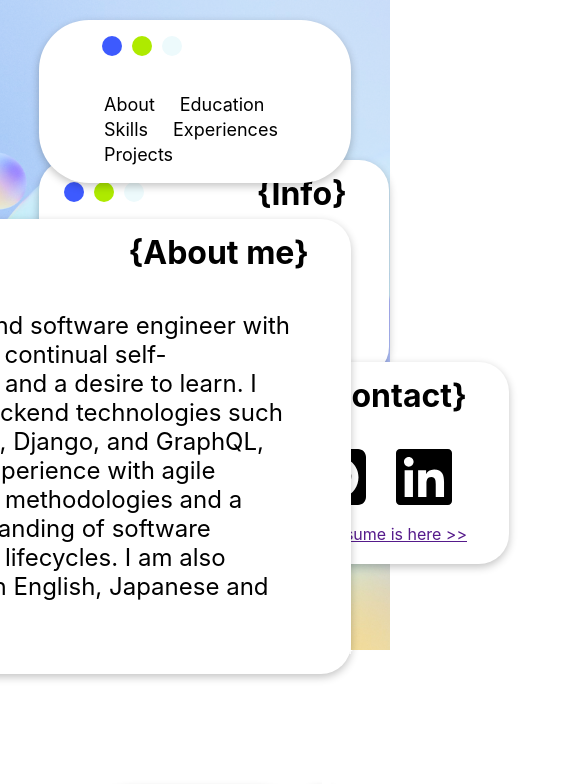
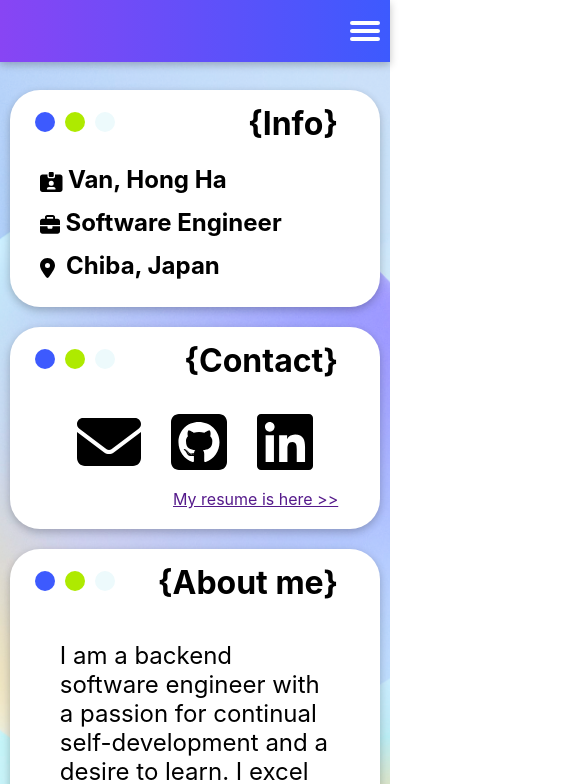
Before and after one commit to vanhongha/portfolio, a React (Create React App) app: page / in a window 390 px wide. Shown: the top 784 px of the page, 585 px wide, since content can reach past the window. Built offline with nearby package versions, Linux system fonts and the light colour scheme.

Commit message:
Update responsive - Header - About

```diff
--- a/src/App.css
+++ b/src/App.css
@@ -1,3 +1,4 @@
+@media only screen and (min-width: 1280px){
 	.App {
 		text-align: center;
 		width: 80%;
@@ -7,3 +8,16 @@
 		left: 0;
 		right: 0;
 	}
+}
+
+@media only screen and (max-width: 1280px){
+	.App {
+		text-align: center;
+		width: 95%;
+		max-width: 1250px;
+		margin: auto;
+		position: absolute;
+		left: 0;
+		right: 0;
+	}
+}
--- a/src/App.js
+++ b/src/App.js
@@ -5,17 +5,16 @@ import Education from "./components/education/Education";
 import Skills from "./components/skills/Skills";
 import Experiences from "./components/experiences/Experiences";
 import Projects from "./components/projects/Projects";
-import ProjectModal from "./components/projects/modal/ProjectModal";
 
 function App() {
 	return (
 		<div className={"App"}>
 			<Header/>
 			<About/>
-			<Education/>
-			<Skills/>
-			<Experiences/>
-			<Projects/>
+			{/*<Education/>*/}
+			{/*<Skills/>*/}
+			{/*<Experiences/>*/}
+			{/*<Projects/>*/}
 		</div>
 	);
 }
--- a/src/components/about/About.js
+++ b/src/components/about/About.js
@@ -1,4 +1,4 @@
-import React from "react";
+import React, {useEffect} from "react";
 import ReactDOM from "react-dom";
 import {FontAwesomeIcon} from '@fortawesome/react-fontawesome';
 import {faIdCardClip, faBriefcase, faLocationDot, faEnvelope} from '@fortawesome/free-solid-svg-icons'
@@ -10,7 +10,7 @@ import background from "../../assets/BG.png"
 import AboutCard from "./AboutCard";
 
 const AboutBG = () => {
-	return (<div className={classes.background} style={{backgroundImage: `url(${background})`}}></div>);
+	return (<div className={classes.background} id={"about-background"} style={{backgroundImage: `url(${background})`}}></div>);
 }
 
 const About = () => {
@@ -58,21 +58,30 @@ const About = () => {
 			</p></div>
 	);
 
+	useEffect(() => {
+		const aboutMe = document.getElementById("about-me");
+		const bg = document.getElementById("about-background");
+		bg.style.height = (aboutMe.offsetTop + 110 + aboutMe.offsetHeight / 2) + "px";
+	});
+
 	return (
 		<div className={classes.container}>
 			{ReactDOM.createPortal(<AboutBG/>, root)}
 			<AboutCard
-				className={"info"}
+				id={"info"}
+				className={classes.info}
 				cardTitle={"Info"}
 				data={infoData}
 			/>
 			<AboutCard
-				className={"contact"}
+				id={"contact"}
+				className={classes.contact}
 				cardTitle={"Contact"}
 				data={contactData}
 			/>
 			<AboutCard
-				className={"about-me"}
+				id={"about-me"}
+				className={classes["about-me"]}
 				cardTitle={"About me"}
 				clearfix={true}
 				data={aboutMeData}
--- a/src/components/about/About.module.css
+++ b/src/components/about/About.module.css
@@ -1,5 +1,4 @@
 .background{
-	height: 650px;
 	position: absolute;
 	width: 100%;
 	background-repeat: no-repeat;
@@ -12,3 +11,40 @@
 	position: relative;
 	height: 686px;
 }
+
+@media only screen and (min-width: 1281px){
+	.background{
+		height: 650px;
+	}
+
+	.info{
+		width: 350px;
+		top: 160px;
+	}
+
+	.contact{
+		width: 350px;
+		top: 145px;
+		margin-left: 120px;
+	}
+
+	.about-me{
+		width: 550px;
+		top: -200px;
+		float: right;
+	}
+}
+
+@media only screen and (max-width: 1280px){
+	.info{
+		margin-top: 90px;
+	}
+
+	.contact{
+		margin-top: 20px;
+	}
+
+	.about-me{
+		margin-top: 20px;
+	}
+}
--- a/src/components/about/AboutCard.js
+++ b/src/components/about/AboutCard.js
@@ -8,7 +8,7 @@ import commonClasses from "../UI/common.module.css"
 const AboutCard = (props) => {
 	const clearFix = props.clearfix??false;
 	return (
-		<Card className={`${classes["about-card"]} ${classes[`${props.className}`]} ${clearFix ? commonClasses.clearfix : ""}`}>
+		<Card className={`${classes["about-card"]} ${props.className} ${clearFix ? commonClasses.clearfix : ""}`} id={props.id}>
 			<div className={classes.header}>
 				<ThreeDot className={classes["three-dot-left"]} />
 				<div className={classes["title-right"]}>
--- a/src/components/about/AboutCard.module.css
+++ b/src/components/about/AboutCard.module.css
@@ -12,23 +12,6 @@
 .about-card .body{
 	min-height: 100px;
 	padding-bottom: 20px;
-}
-
-.about-card.info{
-	width: 350px;
-	top: 160px;
-}
-
-.about-card.contact{
-	width: 350px;
-	top: 145px;
-	margin-left: 120px;
-}
-
-.about-card.about-me{
-	width: 550px;
-	top: -200px;
-	float: right;
 }
 
 .three-dot-left{
--- a/src/components/header/Header.js
+++ b/src/components/header/Header.js
@@ -1,12 +1,20 @@
-import React from "react";
+import React, {useState} from "react";
 import ThreeDot from "../UI/ThreeDot";
 
 import classes from "./Header.module.css";
 import commonClasses from "../UI/common.module.css"
 
 const Header = () => {
-	return(
-		<header className={commonClasses.shadow}>
+	const [openMenu, setOpenMenu] = useState(false);
+
+	const onToggleMenu = (e) => {
+		setOpenMenu(e.target.checked);
+	}
+
+	return (
+		<>
+			<header>
+				<div className={`${classes.desktop} ${commonClasses.shadow}`}>
 					<ThreeDot className={classes["header-left"]}/>
 					<ul className={classes["header-right"]}>
 						<li className={classes.menu}><a href="#about">About</a></li>
@@ -15,7 +23,22 @@ const Header = () => {
 						<li className={classes.menu}><a href="#experiences">Experiences</a></li>
 						<li className={classes.menu}><a href="#projects">Projects</a></li>
 					</ul>
+				</div>
+				<div className={`${classes["top-nav"]} ${classes.mobile} ${commonClasses.shadow}`}>
+					<input id={classes["menu-toggle"]} type="checkbox" onChange={onToggleMenu}/>
+					<label className={classes["menu-button-container"]} htmlFor={classes["menu-toggle"]}>
+						<div className={classes["menu-button"]}></div>
+					</label>
+					<ul className={`${classes["menu-dropdown"]} ${openMenu ? classes.checked : classes.notchecked}`}>
+						<li>About</li>
+						<li>Education</li>
+						<li>Skills</li>
+						<li>Experiences</li>
+						<li>Projects</li>
+					</ul>
+				</div>
 			</header>
+		</>
 	)
 }
 
--- a/src/components/header/Header.module.css
+++ b/src/components/header/Header.module.css
@@ -1,4 +1,9 @@
-header {
+@media only screen and (min-width: 1281px){
+	header .mobile{
+		display: none;
+	}
+
+	header .desktop {
 		position: absolute;
 		overflow: hidden;
 		background-color: #ffffff;
@@ -25,6 +30,7 @@ header li.menu {
 		line-height: 25px;
 		padding-left: 25px;
 	}
+}
 
 .header-left {
 	float: left;
@@ -50,3 +56,111 @@ header a:hover,
 header :active {
 	color: #3d5afe;
 }
+
+@media only screen and (max-width: 1280px){
+	header .desktop{
+		display: none;
+	}
+	.top-nav {
+		display: flex;
+		flex-direction: row;
+		align-items: center;
+		justify-content: space-between;
+		background: linear-gradient(to right, #8845f4, #3d5afe);
+		/* W3C, IE 10+/ Edge, Firefox 16+, Chrome 26+, Opera 12+, Safari 7+ */
+		color: #FFF;
+		height: 30px;
+		padding: 1em 0;
+		position: fixed;
+		-webkit-backface-visibility: hidden;
+		top: 0;
+		left: 0;
+		z-index: 100;
+		width: 100%;
+	}
+
+	.menu-button-container {
+		display: flex;
+		height: 100%;
+		width: 30px;
+		cursor: pointer;
+		flex-direction: column;
+		justify-content: center;
+		align-items: center;
+		position: absolute;
+		right: 10px;
+	}
+
+	#menu-toggle {
+		display: none;
+	}
+
+	.menu-button,
+	.menu-button::before,
+	.menu-button::after {
+		display: block;
+		background-color: #fff;
+		position: absolute;
+		height: 4px;
+		width: 30px;
+		transition: transform 400ms cubic-bezier(0.23, 1, 0.32, 1);
+		border-radius: 2px;
+	}
+
+	.menu-button::before {
+		content: '';
+		margin-top: -8px;
+	}
+
+	.menu-button::after {
+		content: '';
+		margin-top: 8px;
+	}
+
+	#menu-toggle:checked + .menu-button-container .menu-button::before {
+		margin-top: 0;
+		transform: rotate(405deg);
+	}
+
+	#menu-toggle:checked + .menu-button-container .menu-button {
+		background: rgba(255, 255, 255, 0);
+	}
+
+	#menu-toggle:checked + .menu-button-container .menu-button::after {
+		margin-top: 0;
+		transform: rotate(-405deg);
+	}
+	.menu-dropdown {
+		position: absolute;
+		top: 0;
+		margin-top: 62px;
+		left: 0;
+		flex-direction: column;
+		width: 100%;
+		justify-content: center;
+		align-items: center;
+		padding: unset;
+	}
+	.menu-dropdown > li {
+		margin: 0 1rem;
+		overflow: hidden;
+	}
+	.menu-dropdown.notchecked li {
+		height: 0;
+		margin: 0;
+		padding: 0;
+		border: 0 !important;
+		transition: height 400ms cubic-bezier(0.23, 1, 0.32, 1);
+	}
+	.menu-dropdown.checked li {
+		height: 27px;
+		width: 100%;
+		transition: height 400ms cubic-bezier(0.23, 1, 0.32, 1);
+	}
+	.menu-dropdown > li {
+		margin: 0;
+		padding: 0.5em 0;
+		color: white;
+		background: linear-gradient(to left, #8845f4, #3d5afe);
+	}
+}
```
Lines whose indentation alone changed are shown as unchanged.
